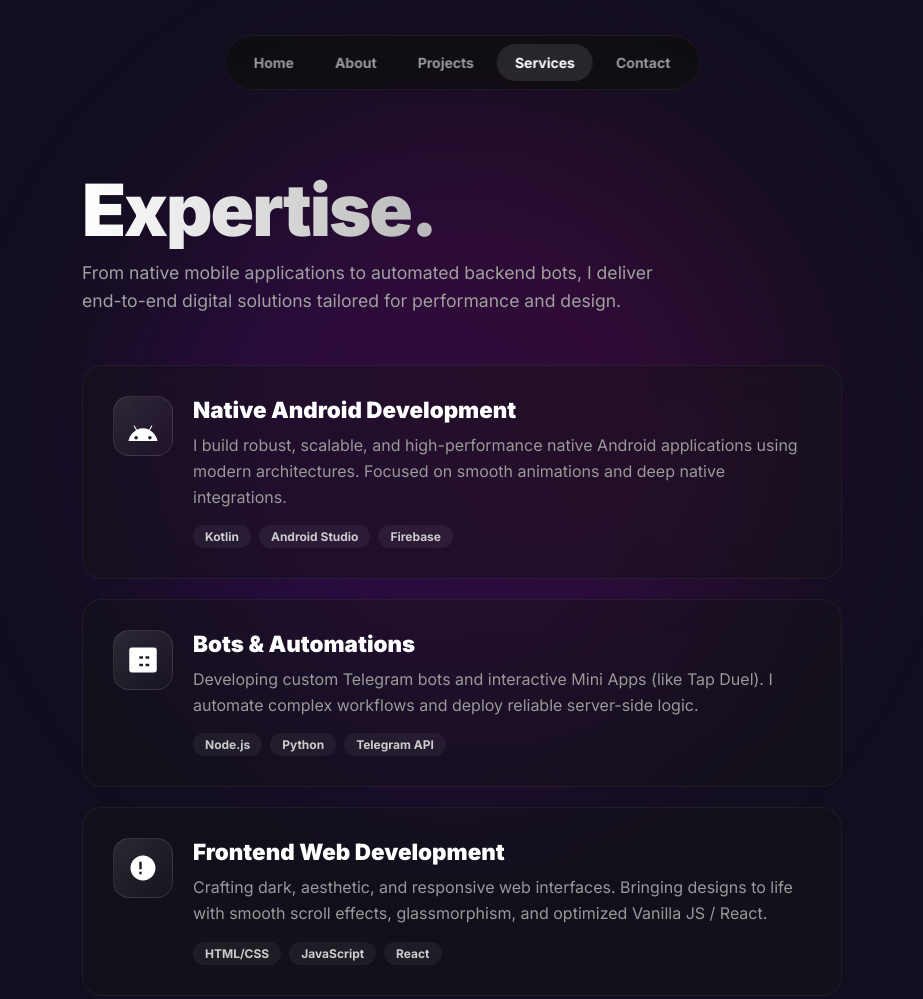
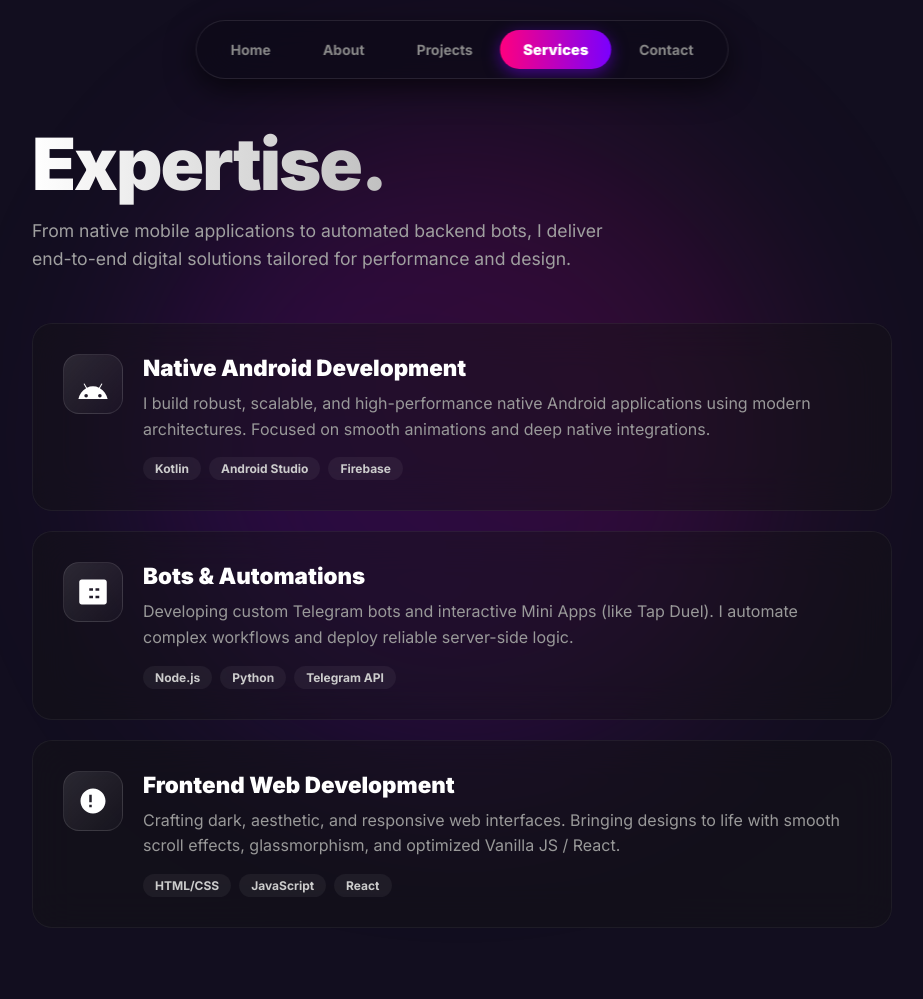
Before and after one commit to ryxcoder/Ryxcoder.github.io, a plain HTML site: page services.html in a window 1280 px wide. Shown: the whole page, without its empty margins (178-1101 px from the left). Drawn offline with Linux system fonts and the light colour scheme.

Commit message:
Update services.html

```diff
--- a/services.html
+++ b/services.html
@@ -4,28 +4,35 @@
     <meta charset="UTF-8">
     <meta name="viewport" content="width=device-width, initial-scale=1.0">
     <title>Services | Prince - Android Developer</title>
-
-    <link rel="stylesheet" href="style.css">
     <link href="https://fonts.googleapis.com/css2?family=Inter:wght@400;500;700;900&display=swap" rel="stylesheet">
-
     <style>
-        /* Force Deep Dark Mode Base (Matches Ecosystem) */
+        * { margin: 0; padding: 0; box-sizing: border-box; font-family: 'Inter', sans-serif; }
         body { background-color: rgb(18, 14, 31); color: #ffffff !important; overflow-x: hidden; }
-
-        /* Premium Glass Navbar */
         .navbar {
-            display: flex; overflow-x: auto; gap: 5px; padding: 8px 10px;
-            background: rgba(15, 15, 15, 0.65) !important;
-            border: 1px solid rgba(255, 255, 255, 0.05) !important;
-            backdrop-filter: blur(15px) !important; -webkit-backdrop-filter: blur(15px) !important;
-            border-radius: 40px; position: fixed; top: 15px; left: 50%; transform: translateX(-50%);
-            white-space: nowrap; width: max-content; max-width: 90%; z-index: 100;
+            display: flex; overflow-x: auto; gap: 8px; padding: 10px 12px;
+            background: rgba(14, 10, 25, 0.75) !important;
+            border: 1px solid rgba(255, 255, 255, 0.1) !important;
+            box-shadow: 0 10px 30px rgba(0, 0, 0, 0.6);
+            backdrop-filter: blur(25px) !important; -webkit-backdrop-filter: blur(25px) !important;
+            border-radius: 50px; position: fixed; top: 20px; left: 50%;
+            transform: translateX(-50%); white-space: nowrap; width: max-content;
+            max-width: 92%; z-index: 100; scroll-behavior: smooth;
+            -ms-overflow-style: none; scrollbar-width: none;
         }
         .navbar::-webkit-scrollbar { display: none; }
-        .navbar a { text-decoration: none; color: #999 !important; padding: 10px 18px; border-radius: 30px; font-size: 14px; font-weight: 600; transition: all 0.3s ease; }
-        .navbar a.active, .navbar a:hover { background: rgba(255, 255, 255, 0.1) !important; color: #fff !important; }
+        .navbar a {
+            text-decoration: none; color: #888 !important; padding: 10px 22px;
+            border-radius: 30px; font-size: 14px; font-weight: 600;
+            transition: all 0.4s cubic-bezier(0.25, 1, 0.5, 1); position: relative;
+        }
+        .navbar a.active {
+            color: #ffffff !important;
+            background: linear-gradient(90deg, #ff007f, #7a00ff) !important;
+            box-shadow: 0 4px 15px rgba(122, 0, 255, 0.5);
+            font-weight: 800; transform: scale(1.05);
+        }
+        .navbar a:hover:not(.active) { color: #fff !important; background: rgba(255, 255, 255, 0.1) !important; }
 
-        /* Ambient Background Glow */
         .ambient-glow {
             position: fixed; top: 15%; left: 50%; transform: translateX(-50%);
             width: 70vw; height: 70vw; max-width: 600px; max-height: 600px;
@@ -34,60 +41,43 @@
             animation: floatGlow 10s ease-in-out infinite alternate;
         }
         @keyframes floatGlow { 0% { transform: translate(-50%, 0) scale(1); } 100% { transform: translate(-50%, 30px) scale(1.1); } }
-
-        /* Main Container */
         .services-section { padding: 120px 20px 60px 20px; max-width: 900px; margin: 0 auto; }
-
         .page-header h1 {
             font-size: clamp(3rem, 10vw, 4.5rem); font-weight: 900; letter-spacing: -2px;
-            background: linear-gradient(to right, #ffffff, #666666); -webkit-background-clip: text; -webkit-text-fill-color: transparent; margin-bottom: 10px;
+            background: linear-gradient(to right, #ffffff, #666666);
+            -webkit-background-clip: text; -webkit-text-fill-color: transparent; margin-bottom: 10px;
             opacity: 0; transform: translateY(20px); animation: fadeUp 0.8s forwards;
         }
         .page-header p {
             color: #a0a0a0; font-size: 1.1rem; max-width: 600px; line-height: 1.6; margin-bottom: 50px;
             opacity: 0; transform: translateY(20px); animation: fadeUp 0.8s forwards 0.1s;
         }
-
-        /* Services Grid */
         .services-grid { display: flex; flex-direction: column; gap: 20px; }
-
         .service-card {
             background: rgba(20, 20, 20, 0.4); border: 1px solid rgba(255, 255, 255, 0.05);
-            backdrop-filter: blur(20px); -webkit-backdrop-filter: blur(20px);
-            border-radius: 20px; padding: 30px; display: flex; gap: 20px; align-items: flex-start;
-            transition: all 0.4s ease; opacity: 0; transform: translateY(30px);
-            animation: fadeUp 0.8s forwards; position: relative; overflow: hidden;
+            backdrop-filter: blur(20px); -webkit-backdrop-filter: blur(20px); border-radius: 20px;
+            padding: 30px; display: flex; gap: 20px; align-items: flex-start; transition: all 0.4s ease;
+            opacity: 0; transform: translateY(30px); animation: fadeUp 0.8s forwards;
         }
-
         .service-card:nth-child(1) { animation-delay: 0.2s; }
         .service-card:nth-child(2) { animation-delay: 0.3s; }
         .service-card:nth-child(3) { animation-delay: 0.4s; }
-
-        .service-card:hover {
-            border-color: rgba(255, 255, 255, 0.2); transform: translateY(-5px); box-shadow: 0 15px 35px rgba(0,0,0,0.5);
-        }
-
+        .service-card:hover { border-color: rgba(255, 255, 255, 0.2); transform: translateY(-5px); box-shadow: 0 15px 35px rgba(0,0,0,0.5); }
         .service-icon {
             width: 60px; height: 60px; background: linear-gradient(135deg, rgba(255, 255, 255, 0.1), rgba(255, 255, 255, 0.02));
             border-radius: 16px; display: flex; justify-content: center; align-items: center; flex-shrink: 0; border: 1px solid rgba(255,255,255,0.1);
         }
         .service-icon svg { width: 30px; height: 30px; fill: #fff; }
-
         .service-content h3 { font-size: 1.4rem; font-weight: 800; color: #fff; margin-bottom: 10px; }
         .service-content p { font-size: 1rem; color: #999; line-height: 1.6; margin-bottom: 15px; }
-
         .tools { display: flex; gap: 8px; flex-wrap: wrap; }
         .tools span { font-size: 12px; font-weight: 600; color: #ccc; background: rgba(255,255,255,0.05); padding: 4px 12px; border-radius: 20px; }
-
         @keyframes fadeUp { to { opacity: 1; transform: translateY(0); } }
-
         @media (max-width: 600px) { .service-card { flex-direction: column; } }
     </style>
 </head>
 <body>
-
     <div class="ambient-glow"></div>
-
     <nav class="navbar">
         <a href="index.html">Home</a>
         <a href="about.html">About</a>
@@ -95,16 +85,12 @@
         <a href="services.html" class="active">Services</a>
         <a href="contact.html">Contact</a>
     </nav>
-
     <main class="services-section">
         <div class="page-header">
             <h1>Expertise.</h1>
             <p>From native mobile applications to automated backend bots, I deliver end-to-end digital solutions tailored for performance and design.</p>
         </div>
-
         <div class="services-grid">
-
-            <!-- Service 1 -->
             <div class="service-card">
                 <div class="service-icon"><svg viewBox="0 0 24 24"><path d="M17.523 15.341l1.834-3.176a.395.395 0 0 0-.142-.538.397.397 0 0 0-.54.143l-1.87 3.24a10.9 10.9 0 0 0-4.805-1.127 10.93 10.93 0 0 0-4.805 1.127l-1.87-3.24a.395.395 0 0 0-.54-.143.395.395 0 0 0-.142.538l1.834 3.176C2.656 17.531.144 21.688 0 26.54h24c-.144-4.852-2.656-9.009-6.477-11.199zM6.5 22.793a1.442 1.442 0 1 1-.001-2.885 1.442 1.442 0 0 1 0 2.885zm11 0a1.442 1.442 0 1 1-.001-2.885 1.442 1.442 0 0 1 0 2.885z"/></svg></div>
                 <div class="service-content">
@@ -113,8 +99,6 @@
                     <div class="tools"><span>Kotlin</span><span>Android Studio</span><span>Firebase</span></div>
                 </div>
             </div>
-
-            <!-- Service 2 -->
             <div class="service-card">
                 <div class="service-icon"><svg viewBox="0 0 24 24"><path d="M21 2H3c-1.1 0-2 .9-2 2v16c0 1.1.9 2 2 2h18c1.1 0 2-.9 2-2V4c0-1.1-.9-2-2-2zm-9 15H9v-2h3v2zm5 0h-3v-2h3v2zM12 11H9V9h3v2zm5 0h-3V9h3v2z"/></svg></div>
                 <div class="service-content">
@@ -123,8 +107,6 @@
                     <div class="tools"><span>Node.js</span><span>Python</span><span>Telegram API</span></div>
                 </div>
             </div>
-
-            <!-- Service 3 -->
             <div class="service-card">
                 <div class="service-icon"><svg viewBox="0 0 24 24"><path d="M12 2C6.48 2 2 6.48 2 12s4.48 10 10 10 10-4.48 10-10S17.52 2 12 2zm-1 15h-2v-2h2v2zm0-4h-2V7h2v6z"/></svg></div>
                 <div class="service-content">
@@ -133,10 +115,8 @@
                     <div class="tools"><span>HTML/CSS</span><span>JavaScript</span><span>React</span></div>
                 </div>
             </div>
-
         </div>
     </main>
-
     <script src="script.js"></script>
     <script>
         window.addEventListener('scroll', () => {
```
